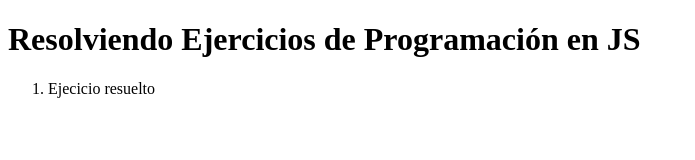
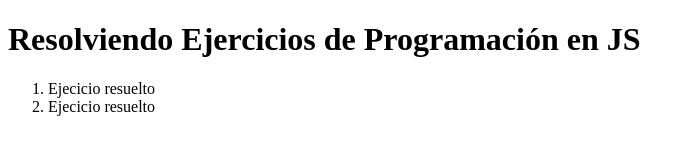
Before and after one commit to Abel-Falcon/Ejercicios, a plain HTML site: page index.html in a window 1280 px wide. Shown: the whole page, without its empty margins (0-695 px from the left). Drawn offline with Linux system fonts and the light colour scheme.

Commit message:
Subiendo al main el ejercicio_02

```diff
--- a/index.html
+++ b/index.html
@@ -9,6 +9,7 @@
 <h1>Resolviendo Ejercicios de Programación en JS</h1>
 <ol>
   <li>Ejecicio resuelto</li>
+  <li>Ejecicio resuelto</li>
 </ol>
 
 <body>
```
